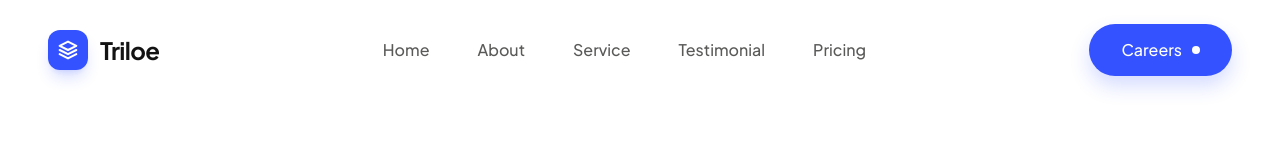
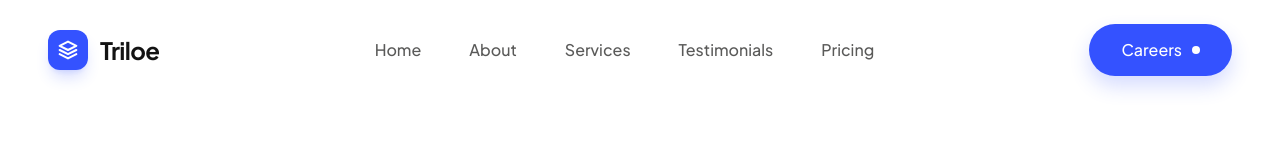
Before and after one commit to Abraham123-dev/Triole, a React (Vite) app: page /#pricing in a window 1280 px wide. Shown: the top 160 px of the page. Built offline with nearby package versions, Linux system fonts and the light colour scheme.

Commit message:
fix: correct nav item names and update link handling for improved navigation

```diff
--- a/src/components/Navbar.jsx
+++ b/src/components/Navbar.jsx
@@ -6,8 +6,8 @@ import { motion, AnimatePresence } from 'framer-motion';
   const navItems = [
     { name: 'Home', path: '/' },
     { name: 'About', path: '/#about' },
-    { name: 'Service', path: '/#service' },
-    { name: 'Testimonial', path: '/#testimonial' },
+    { name: 'Services', path: '/#service' },
+    { name: 'Testimonials', path: '/#testimonial' },
     { name: 'Pricing', path: '/#pricing' },
   ];
 
@@ -62,16 +62,24 @@ export const Navbar = () => {
                         {/* Desktop Nav */}
           <div className="hidden md:flex items-center gap-8 lg:gap-12">
             {navItems.map((item) => (
+              item.path.startsWith('/#') ? (
+                <a
+                  key={item.name}
+                  href={item.path.replace('/','')}
+                  className="text-triloe-grey hover:text-triloe-blue font-medium text-[16px] transition-colors"
+                >
+                  {item.name}
+                </a>
+              ) : (
                 <Link
                   key={item.name}
                   to={item.path}
-                onClick={() => handleNavClick(item.path)}
                   className="text-triloe-grey hover:text-triloe-blue font-medium text-[16px] transition-colors"
                 >
                   {item.name}
                 </Link>
+              )
             ))}
-
           </div>
 
            {/* CTA Button */}
@@ -126,13 +134,24 @@ export const Navbar = () => {
                     animate={{ opacity: 1, x: 0 }}
                     transition={{ delay: 0.1 + index * 0.1 }}
                   >
+
+                    {item.path.startsWith('/#') ? (
+                      <a
+                        href={item.path.replace('/', '')}
+                        onClick={() => setMobileMenuOpen(false)}
+                        className="block text-2xl font-medium text-triloe-dark py-4 border-b border-gray-50 hover:text-triloe-blue"
+                      >
+                        {item.name}
+                      </a>
+                    ) : (
                       <Link
                         to={item.path}
-                      onClick={() => handleNavClick(item.path)}
+                        onClick={() => setMobileMenuOpen(false)}
                         className="block text-2xl font-medium text-triloe-dark py-4 border-b border-gray-50 hover:text-triloe-blue"
                       >
                         {item.name}
                       </Link>
+                    )}
                   </motion.div>
                ))}
 
```
Lines whose indentation alone changed are shown as unchanged.
